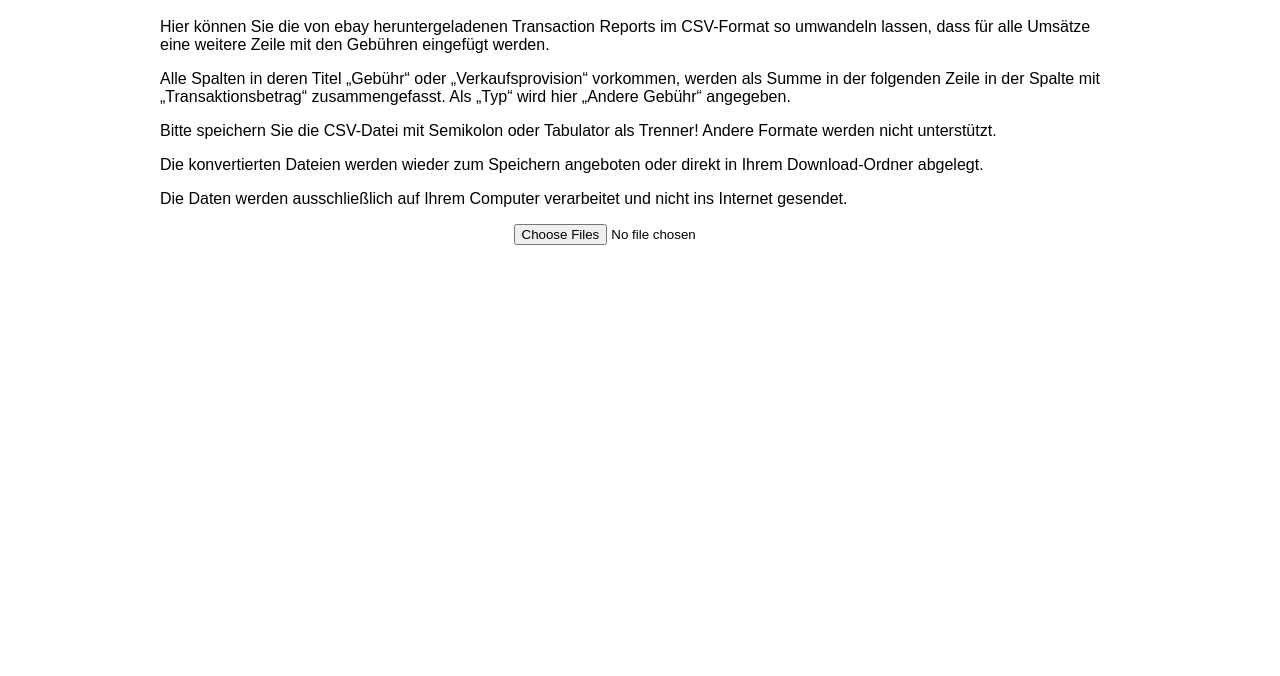
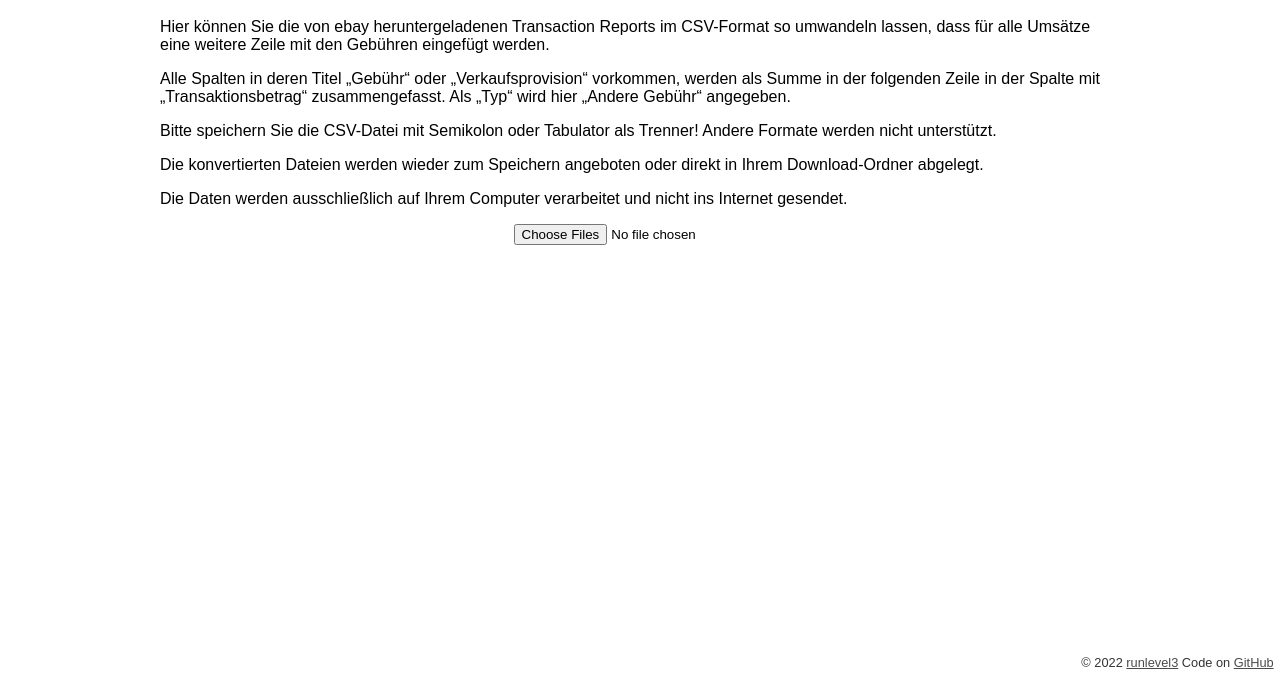
Before and after one commit to rl3/ebay-transaction-converter, a website with bundled scripts: page index.html in a window 1280 px wide. Shown: the part 124-800 px from the top of the page. Built offline with nearby package versions, Linux system fonts and the light colour scheme; files whose address does not match are found by name.

Commit message:
Added copyright notice

```diff
--- a/index.html
+++ b/index.html
@@ -65,6 +65,19 @@
             #messages .info {
                 background-color: rgba(0, 255, 0, 50%);
             }
+            #copyright {
+                font-size: .8em;
+                color: rgba(0, 0, 0, 80%);
+                position: fixed;
+                bottom: 0;
+                left: 0;
+                right: 0;
+                text-align: right;
+                margin: .5em;
+            }
+            #copyright a {
+              color: rgba(30, 30, 30, 80%);
+            }
         </style>
     </head>
     <body>
@@ -105,6 +118,10 @@
             </div>
         </div>
   </div>
+  <div id="copyright">
+    &copy; 2022 <a href="https://runlevel3.de/" target="_blank">runlevel3</a>
+    Code on <a href="https://github.com/rl3/ebay-transaction-converter" target="_blank">GitHub</a>
+  </div>
   <div id="messages"></div>
         <div id="overlay">
             <div class="filename"></div>
```
